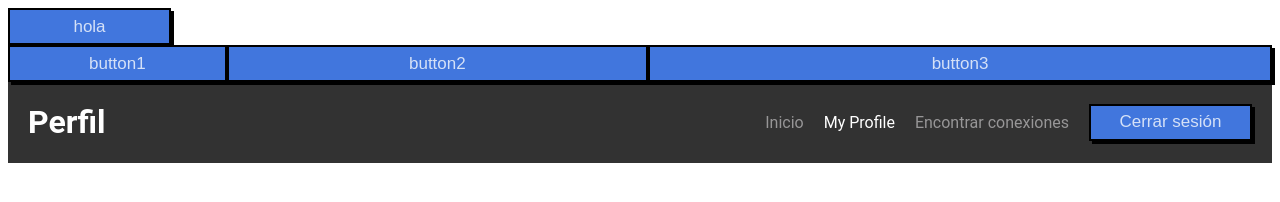
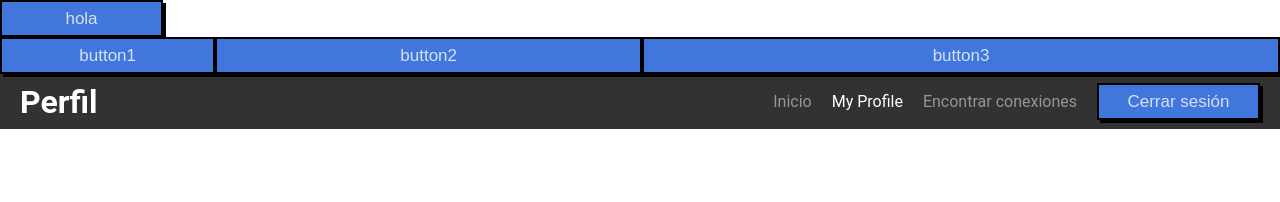
Before and after one commit to Dorc80/BibliotecaCSS, a plain HTML site: page index.html in a window 1280 px wide. Drawn offline with Linux system fonts and the light colour scheme.

Commit message:
agrega css reset

```diff
--- a/dojo.css
+++ b/dojo.css
@@ -1,3 +1,16 @@
+/* CSS reset */
+* {
+    margin: 0;
+    padding: 0;
+    box-sizing: border-box;
+  }
+
+/* Clase fixed-width container que se "autocentrará" a sí misma */
+.container {
+width: 1200px;
+margin: 0 auto;
+}
+
 .btn {
     border: 2px solid black;
     color: rgb(213, 225, 247);
@@ -31,6 +44,8 @@
     color: white;
     padding-left: 20px;
     font-family: 'Roboto', sans-serif;
+    height: 55px;
+    align-items: center;
 }
 
 .nav-links {
```
